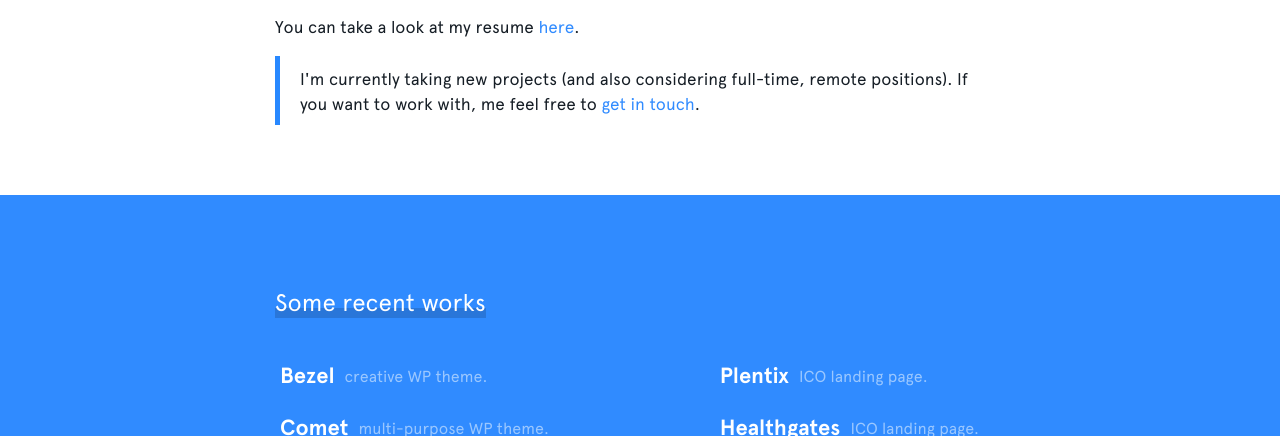
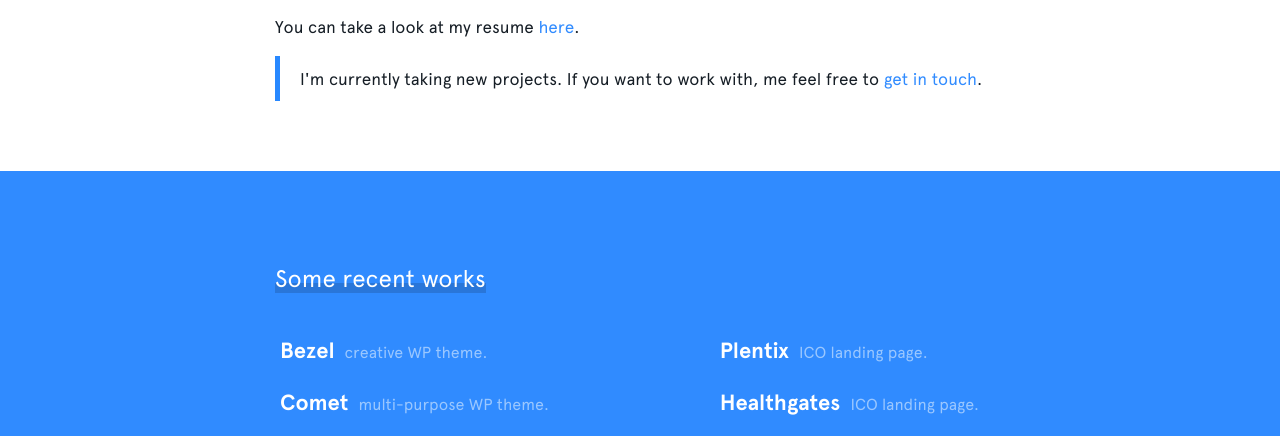
Before and after one commit to carmelopullara/personal-website, a Gatsby site: page / in a window 1280 px wide. Shown: the part 1217-1653 px from the top of the page. Built offline with nearby package versions, Linux system fonts and the light colour scheme; Gatsby itself is replaced by a stand-in of ours.

Commit message:
Update about text

```diff
--- a/src/components/About.js
+++ b/src/components/About.js
@@ -59,8 +59,7 @@ const About = () => (
       </p>
       <Block>
         <p>
-          I&apos;m currently taking new projects (and also considering full-time, remote positions).
-          If you want to work with, me feel free to
+          I&apos;m currently taking new projects. If you want to work with, me feel free to
           {' '}
           <a href="mailto:carmelo@pullara.me" target="_blank" rel="noopener noreferrer">
             get in touch
```
